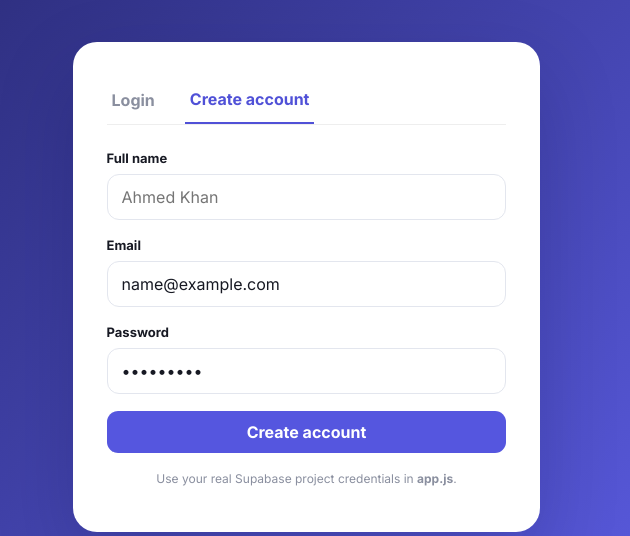
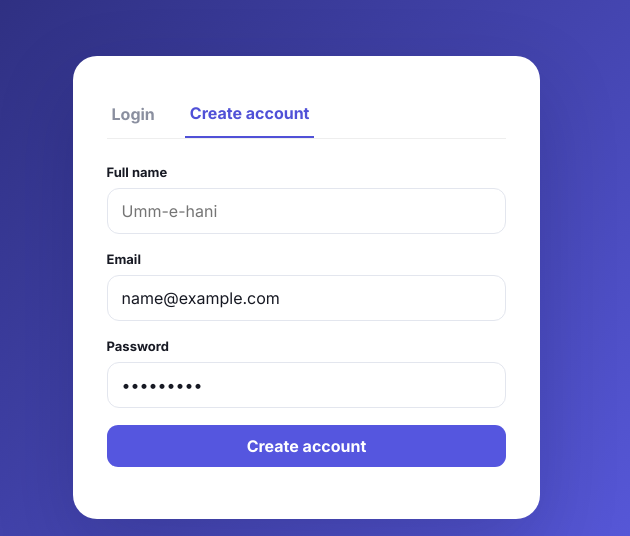
Before and after one commit to Haniqayoum/Hackathn, a plain HTML site: page index.html in a window 1280 px wide. Both pictures are taken after typing "name@example.com", "Sample123" into the empty fields and a click on the button "Create account". Shown: the part 113-649 px from the top of the page, 650-1280 px from the left. Drawn offline with nearby package versions, Linux system fonts and the light colour scheme.

Commit message:
Modify auth form full name placeholder and notes
Updated the placeholder for the full name input field and removed the note about Supabase credentials.

```diff
--- a/index.html
+++ b/index.html
@@ -28,9 +28,9 @@
         <button class="tab active" data-auth="login">Login</button>
         <button class="tab" data-auth="signup">Create account</button>
       </div>
-      <form id="authForm">
+     <form id="authForm">
         <div id="nameField" class="field hidden">
-          <label>Full name</label><input id="authName" type="text" placeholder="Ahmed Khan">
+          <label>Full name</label><input id="authName" type="text" placeholder="Umm-e-hani">
         </div>
         <div class="field">
           <label>Email</label><input id="authEmail" type="email" placeholder="you@example.com" required>
@@ -40,7 +40,7 @@
         </div>
         <button class="btn primary full" type="submit" id="authSubmit">Login</button>
       </form>
-      <p class="auth-note">Use your real Supabase project credentials in <b>app.js</b>.</p>
+      <p class="auth-note"></p>
     </div>
   </section>
 
```
